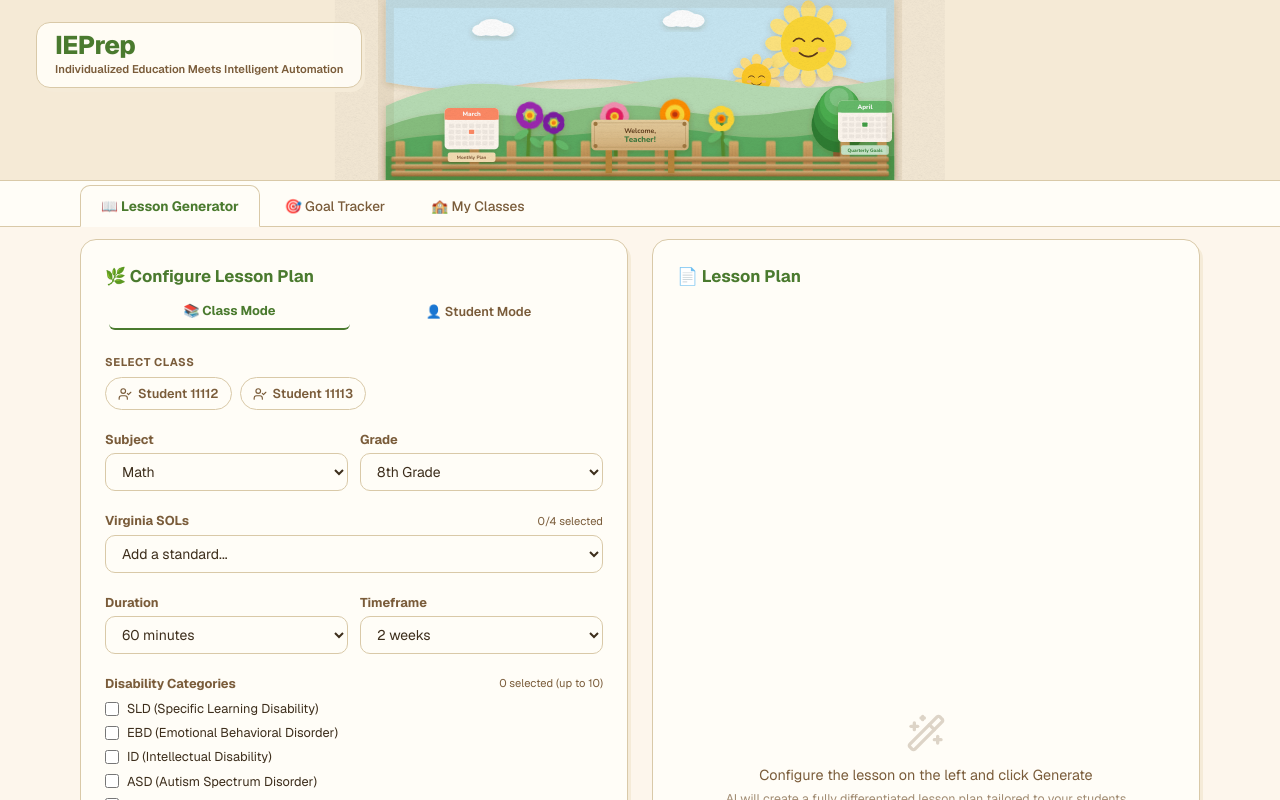
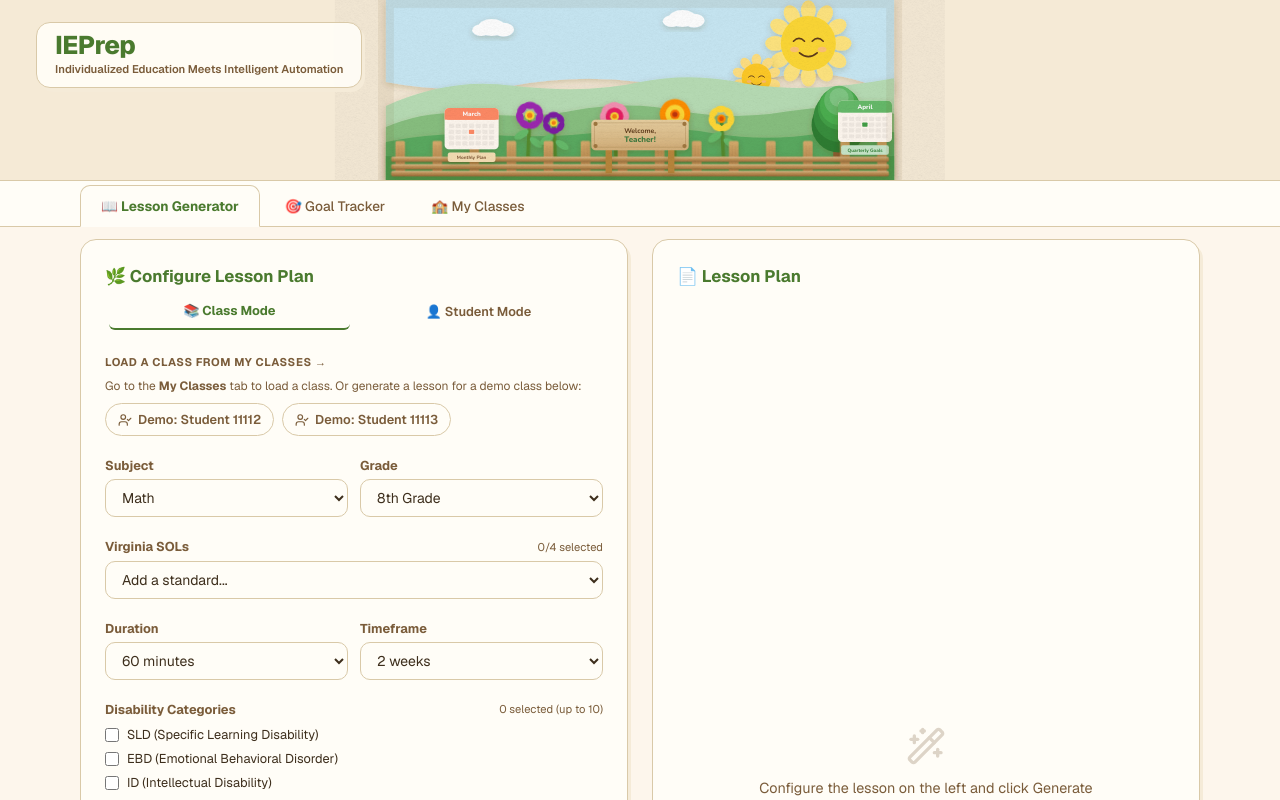
Before and after one commit to alagumuthu80/ieprep, a Next.js app: page / in a window 1280 px wide. Shown: the top 800 px of the page. Built offline with nearby package versions, Linux system fonts and the light colour scheme.

Commit message:
Clarify Class Mode - direct users to My Classes tab, label demo options clearly

```diff
--- a/components/LessonPlanGenerator.tsx
+++ b/components/LessonPlanGenerator.tsx
@@ -416,10 +416,13 @@ export default function LessonPlanGenerator({
           ))}
         </div>
 
-        {/* Quick load — Class Mode */}
+        {/* Class Mode — Load Class */}
         {mode === "class" && (
           <div>
-            <p style={{ fontSize: "0.7rem", fontWeight: 700, color: "var(--gg-brown-mid)", marginBottom: "6px", letterSpacing: "0.05em" }}>SELECT CLASS</p>
+            {!loadedClass ? (
+              <>
+                <p style={{ fontSize: "0.7rem", fontWeight: 700, color: "var(--gg-brown-mid)", marginBottom: "6px", letterSpacing: "0.05em" }}>LOAD A CLASS FROM MY CLASSES →</p>
+                <p style={{ fontSize: "0.75rem", color: "var(--gg-brown-mid)", marginBottom: "8px", lineHeight: 1.5 }}>Go to the <strong>My Classes</strong> tab to load a class. Or generate a lesson for a demo class below:</p>
                 <div className="flex gap-2 flex-wrap">
                   {DEMO_STUDENTS.map((s) => (
                     <button key={s.id} onClick={() => loadDemoStudent(s.id)} style={{
@@ -430,18 +433,22 @@ export default function LessonPlanGenerator({
                       color: loadedStudent === s.id ? "var(--gg-green)" : "var(--gg-brown-mid)",
                       fontWeight: 600, fontSize: "0.8rem", cursor: "pointer",
                     }}>
-                  <UserCheck className="w-3.5 h-3.5" /> Student {s.id}
+                      <UserCheck className="w-3.5 h-3.5" /> Demo: Student {s.id}
                     </button>
                   ))}
                 </div>
-            {loadedClass && (
-              <div style={{ display: "flex", alignItems: "center", gap: "8px", marginTop: "6px", padding: "6px 12px", background: "var(--gg-green-pale)", borderRadius: "10px", border: "1px solid var(--gg-green-light)" }}>
+              </>
+            ) : (
+              <div style={{ display: "flex", alignItems: "center", gap: "8px", padding: "8px 12px", background: "var(--gg-green-pale)", borderRadius: "10px", border: "1px solid var(--gg-green-light)" }}>
                 <Users className="w-4 h-4" style={{ color: "var(--gg-green)" }} />
-                <span style={{ fontSize: "0.75rem", color: "var(--gg-green)", fontWeight: 600 }}>
-                  Loaded: {loadedClass.name} ({loadedClass.students.length} students)
+                <span style={{ fontSize: "0.8rem", color: "var(--gg-green)", fontWeight: 700 }}>
+                  Class: {loadedClass.name}
                 </span>
-                <button onClick={() => setShowAddStudentModal(true)} style={{ marginLeft: "auto", background: "none", border: "none", cursor: "pointer", color: "var(--gg-green)", padding: "0 4px", display: "flex", alignItems: "center" }}>
-                  <span style={{ fontSize: "1rem", lineHeight: 1 }}>+</span>
+                <span style={{ fontSize: "0.7rem", color: "var(--gg-green)", fontWeight: 600, marginLeft: "4px" }}>
+                  ({loadedClass.students.length} students)
+                </span>
+                <button onClick={() => setShowAddStudentModal(true)} style={{ marginLeft: "auto", background: "none", border: "none", cursor: "pointer", color: "var(--gg-green)", padding: "0 4px", display: "flex", alignItems: "center", fontSize: "1.1rem" }}>
+                  +
                 </button>
                 <button onClick={() => { setLoadedClass(null); onClearClass?.(); }} style={{ background: "none", border: "none", cursor: "pointer", color: "var(--gg-green)" }}>
                   <X className="w-3.5 h-3.5" />
```
Lines whose indentation alone changed are shown as unchanged.
